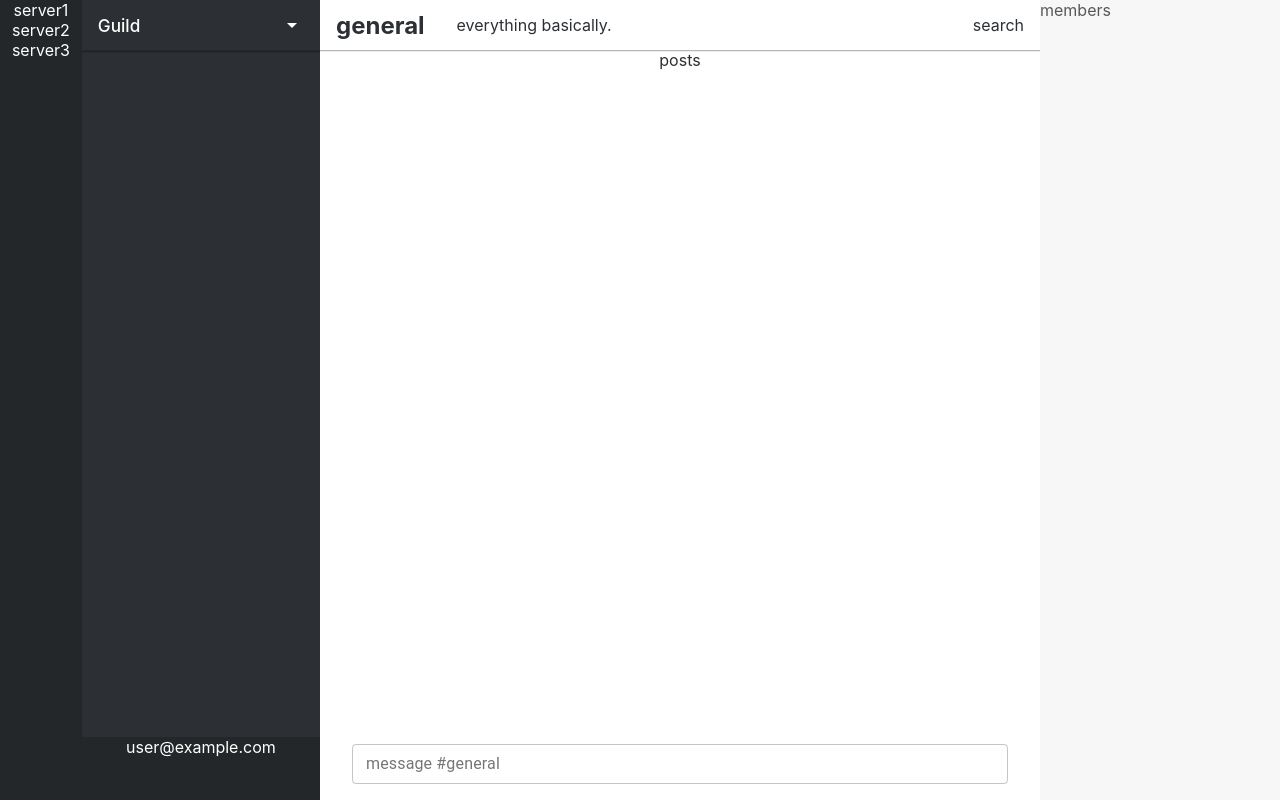
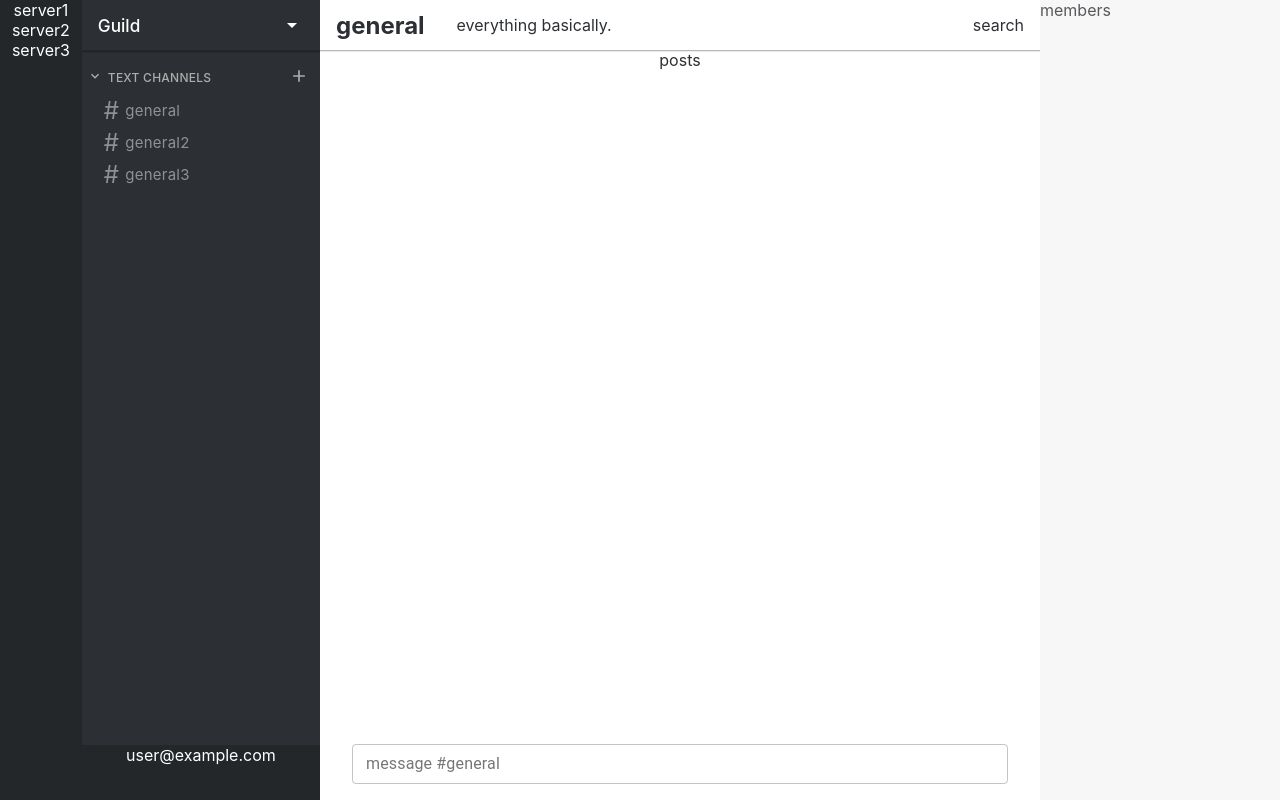
Before and after one commit to natewu/Strife, a React (Create React App) app in the folder web/: page /app in a window 1280 px wide. Built offline with nearby package versions, Linux system fonts and the light colour scheme; no server answers; sample sign-in values are in the browser's storage.

Commit message:
sidebar ui update

```diff
--- a/web/package.json
+++ b/web/package.json
@@ -12,6 +12,7 @@
     "firebase": "^8.6.3",
     "react": "^17.0.2",
     "react-dom": "^17.0.2",
+    "react-redux": "^7.2.4",
     "react-router": "^5.2.0",
     "react-router-dom": "^5.2.0",
     "react-scripts": "4.0.3",
--- a/web/src/Strife.scss
+++ b/web/src/Strife.scss
@@ -4,6 +4,9 @@ $background: #23272a;
 $accent: rgb(235, 81, 81);
 $primary-foreground: rgb(245, 245, 245);
 $bottom-shadow: 0 1px 0 rgba(4,4,5,0.2),0 1.5px 0 rgba(6,6,7,0.05),0 2px 0 rgba(4,4,5,0.05);
+$channels-default: #8e9297;
+$channels-hover: #dcddde;
+
 
 *{
   // font-family: "Ubuntu";
--- a/web/src/components/Sidebar.js
+++ b/web/src/components/Sidebar.js
@@ -3,6 +3,8 @@ import app from "api/base.js";
 import "styles/Sidebar.scss";
 import GuildList from "components/GuildList.js";
 import ArrowDropDownIcon from '@material-ui/icons/ArrowDropDown';
+import AddIcon from '@material-ui/icons/Add';
+import ExpandMoreIcon from '@material-ui/icons/ExpandMore';
 
 export default function Sidebar() {
    return (
@@ -20,6 +22,9 @@ export function GuildInfo(){
    return(
       <div className="guild__info">
          <GuildOptions guildName="Guild"/>
+         <div className="guild__channels">
+            <Category categoryName="Text Channels" channels={<Channel channelName="General"/>}/>
+         </div>
       </div>
    );
 }
@@ -32,6 +37,40 @@ export function GuildOptions({guildName}){
             <ArrowDropDownIcon/>
          </header>
       </div>
+   );
+}
+
+export function Channel({id, channelName}){
+   return(
+      <div className="channel">
+         <h4 className="channel__name">
+            <span className="channel__hash">#</span>
+            {channelName}
+         </h4>
+      </div>
+   );
+}
+
+export function Category({id, categoryName}){
+   return(
+      <div className={"category__container"}>
+         <div className="category">
+            <div className="category__header">
+               <div className="category__expand">
+                  <ExpandMoreIcon fontSize="small" height="24px" width="24px"/>
+               </div>
+               <h5 className="category__name">{categoryName}</h5>
+            </div>
+            <div className="category__add">
+               <AddIcon fontSize="small"/>
+            </div>
+         </div>
+      <div className="category__channels">
+         <Channel channelName="general"/>
+         <Channel channelName="general2"/>
+         <Channel channelName="general3"/>
+      </div>
+   </div>
    );
 }
 
--- a/web/src/pages/home/Home.js
+++ b/web/src/pages/home/Home.js
@@ -1,9 +1,11 @@
-import React from 'react'
+import React, { useState, useEffect } from 'react';
+import { BrowserRouter as Router, Redirect, Route, Switch, Link } from "react-router-dom";
 
 export default function Home() {
    return (
       <div>
-         Home
+         Home -
+         <Link to="/app">Launch app</Link>
       </div>
    )
 }
--- a/web/src/styles/Sidebar.scss
+++ b/web/src/styles/Sidebar.scss
@@ -54,6 +54,92 @@
         }
     }
 }
+.guild__channels{
+    align-items: center;
+    display: flex;
+}
+.channel{
+    margin: 0 1rem 0 1rem;
+    cursor: pointer;
+    *{
+        color: Strife.$channels-default;
+        &:hover{
+            color: Strife.$channels-hover;
+        }
+    }
+    .channel__name{
+        display: flex;
+        align-items: center;
+        margin: 0;
+        text-align: left;
+        padding: 6px 0;
+        font-size: 15px;
+        line-height: 20px;
+        letter-spacing: 0.25px;
+        font-weight: 400;
+        text-overflow: ellipsis;
+        white-space: normal;
+    }
+    .channel__hash{
+        font-size: 24px;
+        font-weight: 400;
+        margin: 0 6px;
+    }
+}
+.category__container{
+    display: flex;
+    flex-flow: column nowrap;
+    justify-content: space-evenly;
+    width: 100%;
+}
+.category{
+    align-items: center;
+    cursor: pointer;
+    display: flex;
+    flex: 1;
+    flex-flow: row nowrap;
+    justify-content: space-between;
+    padding-top: 10px;
+    height: 24px;
+    overflow: hidden;
+    *{
+        overflow: hidden;
+    }
+    .category__name{
+        font-size: 12px;
+        text-transform: uppercase;
+        line-height: 16px;
+        letter-spacing: 0.25px;
+        font-weight: 500;
+        margin: 0;
+        text-overflow: ellipsis;
+        white-space: nowrap;
+
+    }
+    .category__expand{
+        margin: 5px !important;
+        // cursor: pointer;
+        .MuiSvgIcon-fontSizeSmall{
+            font-size: 1rem;
+        }
+    }
+    .category__header{
+        align-items: center;
+        display: flex;
+        filter: opacity(0.6);
+        &:hover{
+            filter: opacity(0.9) !important;
+        }
+    }
+    .category__add{
+        margin: 5px;
+        filter: opacity(0.6);
+        padding-right: 6px;
+        &:hover{
+            filter: opacity(1) !important;
+        }
+    }
+}
 .user__info{
     background-color: Strife.$background;
     flex: 1 1 auto;
```
Also changed, not shown: 1 other file (tests, documents, lock files or other folders).
